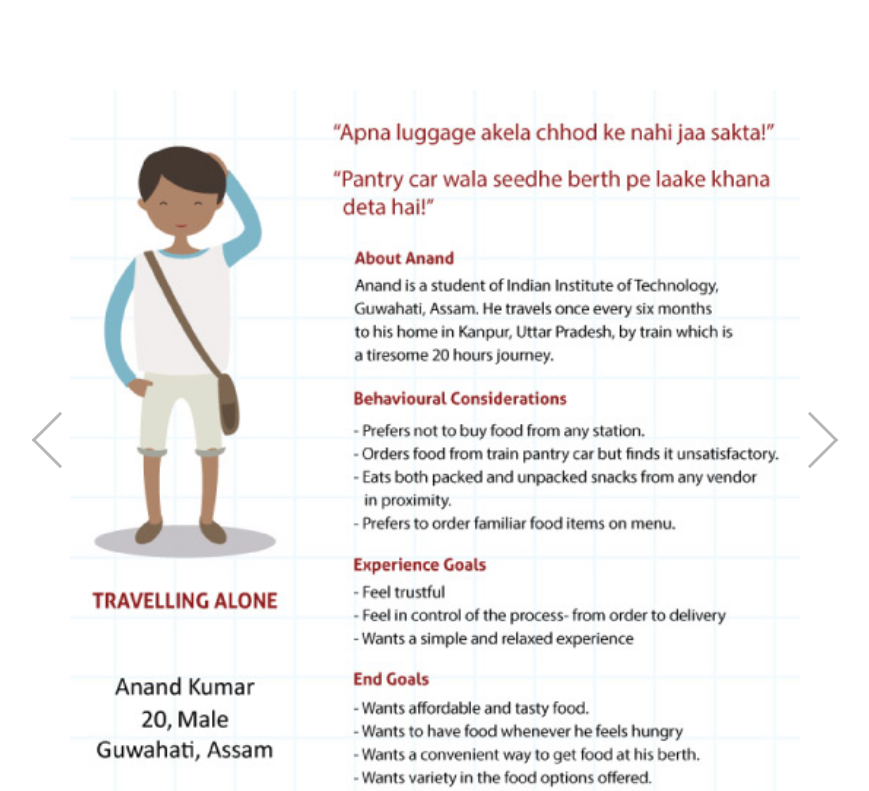
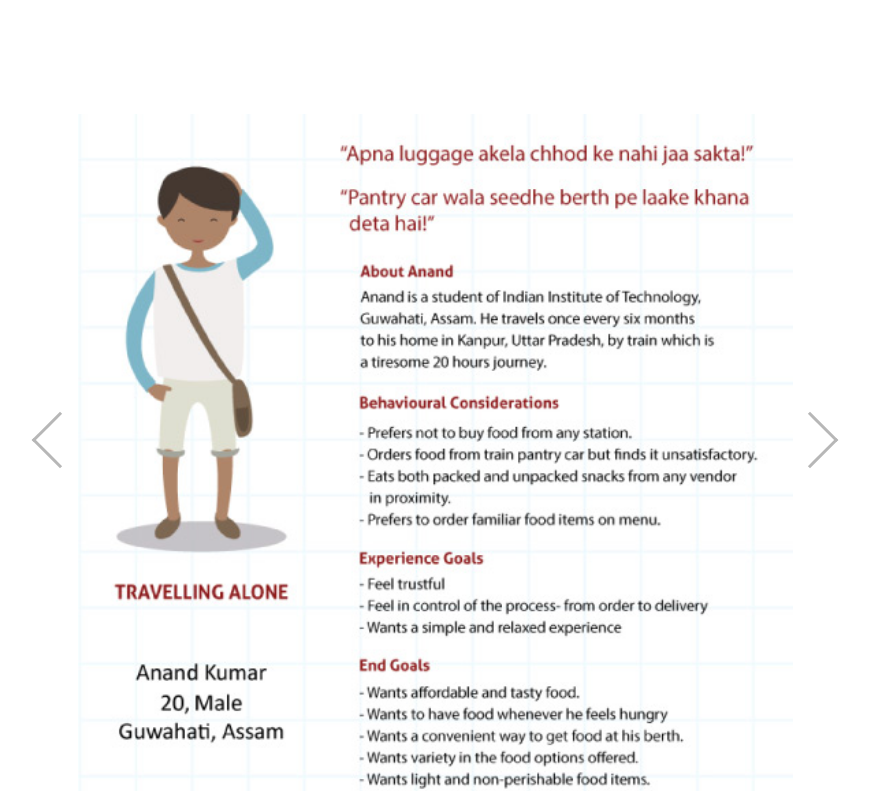
Before and after one commit to ashutoshdesign/ashutoshdesign.github.io, a plain HTML site: page project2.html in a window 1280 px wide. Shown: the part 8797-9588 px from the top of the page, without its empty margins (205-1074 px from the left). Drawn offline with nearby package versions, Linux system fonts and the light colour scheme.

Commit message:
Update slider-1.css

```diff
--- a/css/slider-1.css
+++ b/css/slider-1.css
@@ -38,6 +38,8 @@ body {
   background-position: center;
   color: #fff;
   font-family: serif;
+  background-size: 98%;
+  background-repeat: no-repeat;
 }
 .slider1 ul li:first-of-type {
   background-image: url("../images/Persona-Uttardayi.jpg")
```
